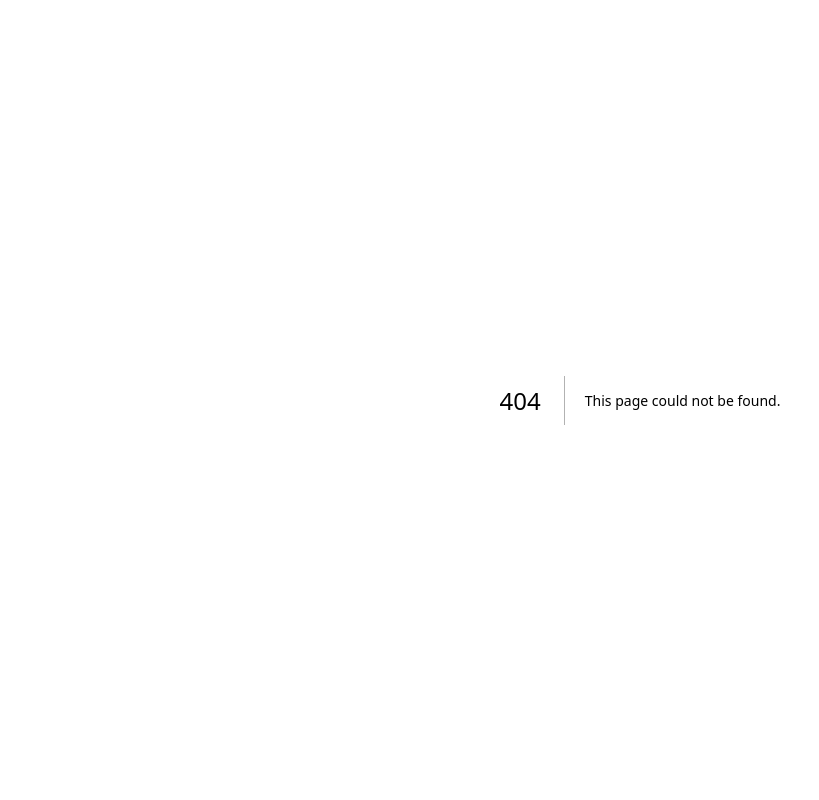
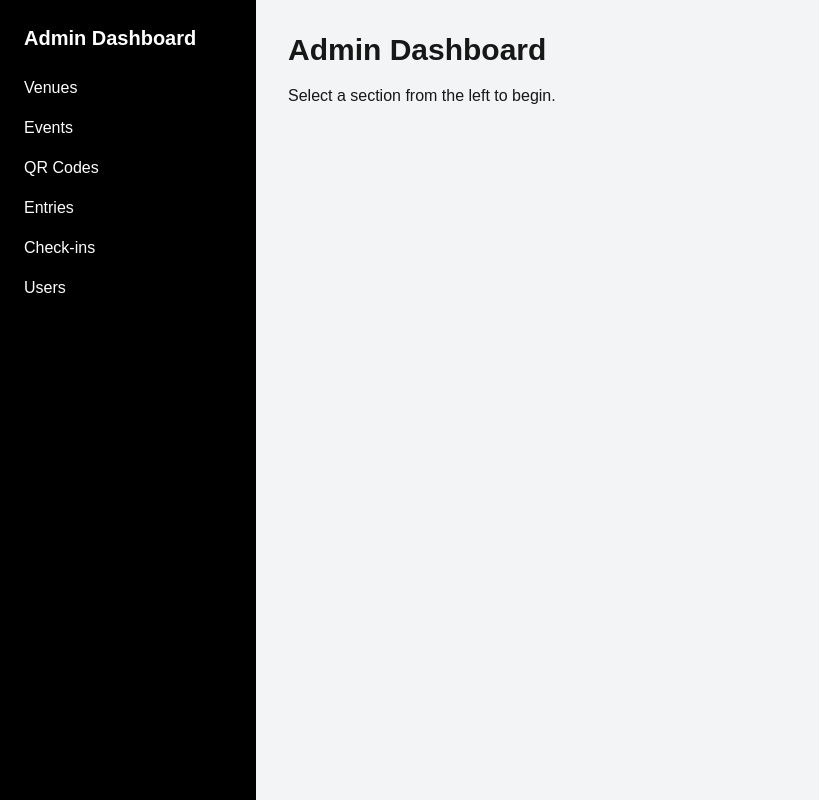
Before and after one commit to CloudedDesire/sweepstakes_promotion, a Next.js app: page /admin in a window 1280 px wide. Before the commit this address had no page. Shown: the whole page, without its empty margins (0-819 px from the left). Built offline with nearby package versions, Linux system fonts and the light colour scheme.

Commit message:
Add admin dashboard layout and venues page

```diff
--- /dev/null
+++ b/app/admin/layout.tsx
@@ -0,0 +1,22 @@
+export default function AdminLayout({ children }: { children: React.ReactNode }) {
+  return (
+    <div className="flex h-screen bg-gray-100">
+      <aside className="w-64 bg-black text-white p-6">
+        <h2 className="text-xl font-bold mb-6">Admin Dashboard</h2>
+
+        <nav className="space-y-4">
+          <a href="/admin/venues" className="block">Venues</a>
+          <a href="/admin/events" className="block">Events</a>
+          <a href="/admin/qr" className="block">QR Codes</a>
+          <a href="/admin/entries" className="block">Entries</a>
+          <a href="/admin/checkins" className="block">Check‑ins</a>
+          <a href="/admin/users" className="block">Users</a>
+        </nav>
+      </aside>
+
+      <main className="flex-1 p-8 overflow-y-auto">
+        {children}
+      </main>
+    </div>
+  );
+}
--- /dev/null
+++ b/app/admin/page.tsx
@@ -0,0 +1,8 @@
+export default function AdminHome() {
+  return (
+    <div>
+      <h1 className="text-3xl font-bold mb-4">Admin Dashboard</h1>
+      <p>Select a section from the left to begin.</p>
+    </div>
+  );
+}
--- /dev/null
+++ b/app/admin/venues/page.tsx
@@ -0,0 +1,78 @@
+"use client";
+
+import { useEffect, useState } from "react";
+
+export default function VenuesPage() {
+  const [venues, setVenues] = useState([]);
+  const [form, setForm] = useState({
+    venueName: "",
+    address: "",
+    city: "",
+    state: "",
+    zip: "",
+    latitude: "",
+    longitude: ""
+  });
+
+  useEffect(() => {
+    fetch("/api/venues")
+      .then(res => res.json())
+      .then(data => setVenues(data));
+  }, []);
+
+  const createVenue = async () => {
+    await fetch("/api/venues", {
+      method: "POST",
+      body: JSON.stringify(form)
+    });
+
+    // reload list
+    const updated = await fetch("/api/venues").then(r => r.json());
+    setVenues(updated);
+  };
+
+  return (
+    <div>
+      <h1 className="text-2xl font-bold mb-4">Venues</h1>
+
+      <div className="grid grid-cols-2 gap-6">
+        <div>
+          <h2 className="text-xl font-semibold mb-2">Add Venue</h2>
+
+          <div className="space-y-2">
+            {Object.keys(form).map(key => (
+              <input
+                key={key}
+                placeholder={key}
+                className="border p-2 w-full"
+                value={(form as any)[key]}
+                onChange={e => setForm({ ...form, [key]: e.target.value })}
+              />
+            ))}
+
+            <button
+              onClick={createVenue}
+              className="bg-blue-600 text-white px-4 py-2 rounded"
+            >
+              Save Venue
+            </button>
+          </div>
+        </div>
+
+        <div>
+          <h2 className="text-xl font-semibold mb-2">Existing Venues</h2>
+
+          <ul className="space-y-2">
+            {venues.map((v: any) => (
+              <li key={v._id} className="p-3 bg-white shadow rounded">
+                <strong>{v.venueName}</strong>
+                <div>{v.address}</div>
+                <div>{v.city}, {v.state}</div>
+              </li>
+            ))}
+          </ul>
+        </div>
+      </div>
+    </div>
+  );
+}
```
